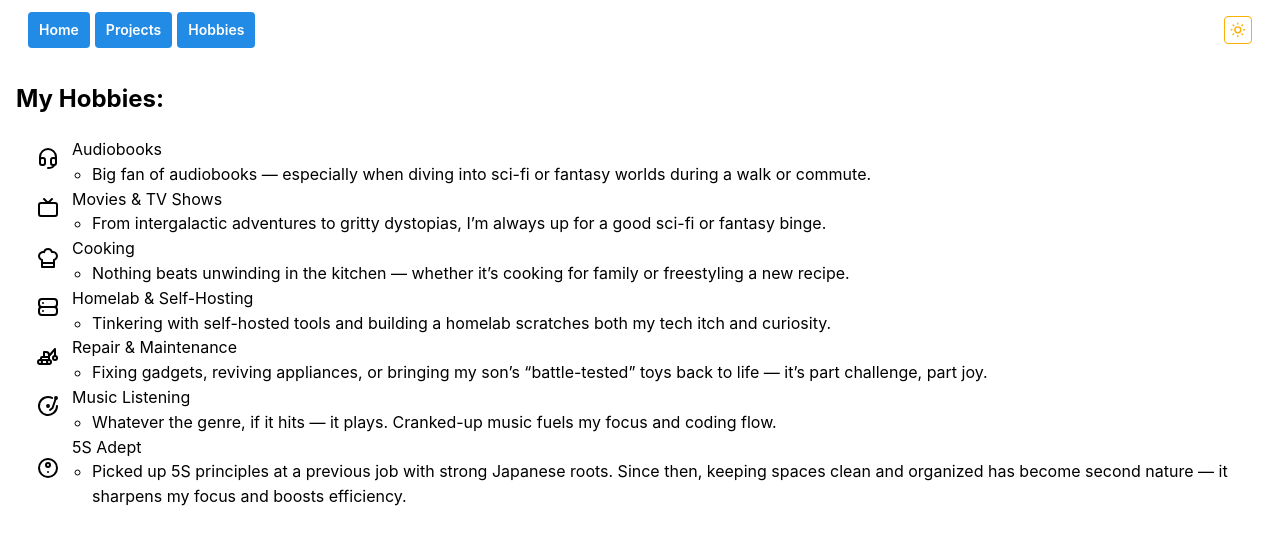
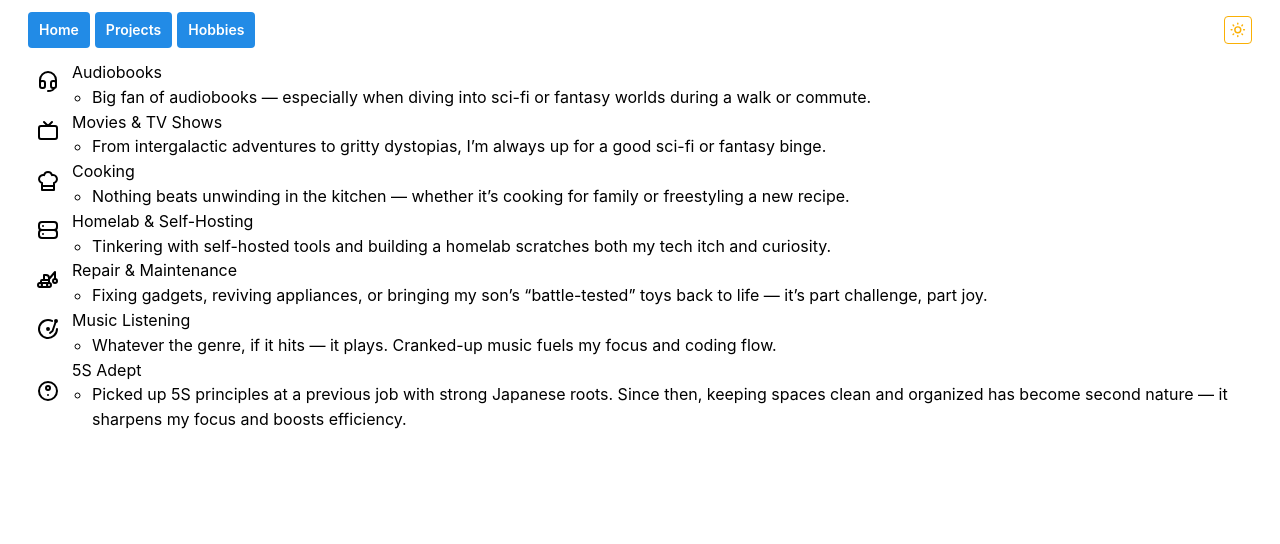
Before and after one commit to Dufran/homepage, a Next.js app: page /hobbies in a window 1280 px wide. Shown: the top 544 px of the page. Built offline with nearby package versions, Linux system fonts and the light colour scheme.

Commit message:
refactor(components): simplify HobbiesList component structure
Removed unnecessary wrapping div and header to streamline the
HobbiesList component, improving readability and consistency.

```diff
--- a/components/hobbies/HobbiesList.tsx
+++ b/components/hobbies/HobbiesList.tsx
@@ -3,8 +3,6 @@ import { hobbies } from '../vars'
 
 export default function HobbiesList() {
   return (
-    <div>
-      <h2>My Hobbies:</h2>
     <List>
       {hobbies.map((hobby) => (
         <List.Item
@@ -19,6 +17,5 @@ export default function HobbiesList() {
         </List.Item>
       ))}
     </List>
-    </div>
   )
 }
```
Lines whose indentation alone changed are shown as unchanged.
